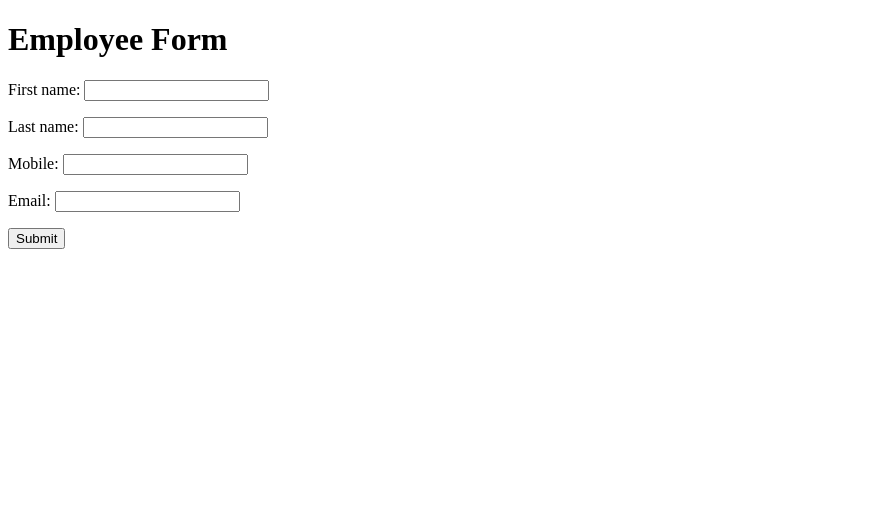
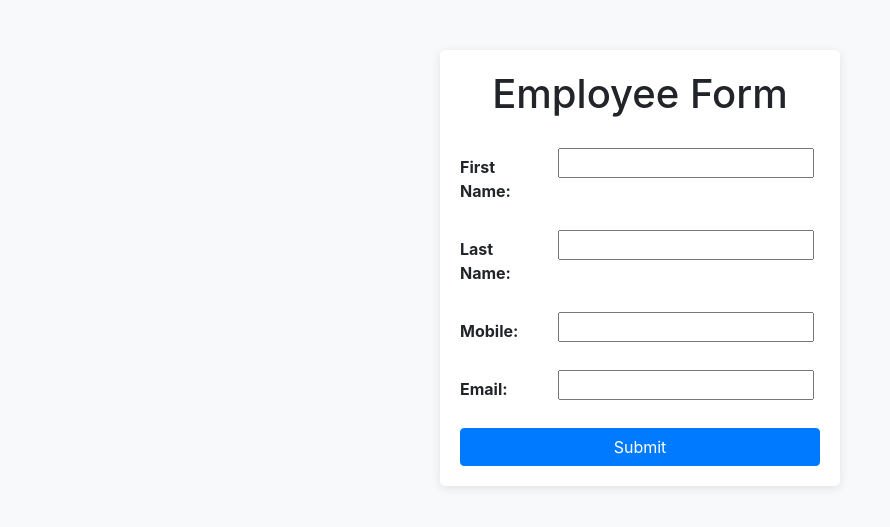
Before and after one commit to Arshratchu/Employee_management, a Django app: page /create/ in a window 1280 px wide. Shown: the top 527 px of the page, without its empty margins (0-890 px from the left). Run offline with Django 3.2, Linux system fonts and the light colour scheme; some libraries are stand-ins or nearby versions.

Commit message:
Updated employee_form.html

```diff
--- a/employees/templates/employees/employee_form.html
+++ b/employees/templates/employees/employee_form.html
@@ -4,14 +4,75 @@
 <html>
 <head>
     <title>Employee Form</title>
+    <!-- Add Bootstrap CSS -->
+    <link rel="stylesheet" href="https://stackpath.bootstrapcdn.com/bootstrap/4.5.0/css/bootstrap.min.css">
+    <style>
+        body {
+            background-color: #f8f9fa;
+        }
+
+        .container {
+            max-width: 400px;
+            margin: 50px auto;
+            padding: 20px;
+            background-color: #fff;
+            border-radius: 5px;
+            box-shadow: 0px 2px 10px rgba(0, 0, 0, 0.1);
+        }
+
+        h1 {
+            text-align: center;
+            margin-bottom: 30px;
+        }
+
+        .form-group {
+            margin-bottom: 20px;
+        }
+
+        label {
+            font-weight: bold;
+        }
+
+        button[type="submit"] {
+            width: 100%;
+        }
+    </style>
 </head>
 <body>
-    <h1>Employee Form</h1>
+    <div class="container">
+        <h1>Employee Form</h1>
 
-    <form method="post">
-        {% csrf_token %}
-        {{ form.as_p }}
-        <button type="submit">Submit</button>
-    </form>
+        <form method="post">
+            {% csrf_token %}
+            <div class="form-group row">
+                <label for="{{ form.first_name.id_for_label }}" class="col-sm-3 col-form-label">First Name:</label>
+                <div class="col-sm-9">
+                    {{ form.first_name }}
+                </div>
+            </div>
+            <div class="form-group row">
+                <label for="{{ form.last_name.id_for_label }}" class="col-sm-3 col-form-label">Last Name:</label>
+                <div class="col-sm-9">
+                    {{ form.last_name }}
+                </div>
+            </div>
+            <div class="form-group row">
+                <label for="{{ form.mobile.id_for_label }}" class="col-sm-3 col-form-label">Mobile:</label>
+                <div class="col-sm-9">
+                    {{ form.mobile }}
+                </div>
+            </div>
+            <div class="form-group row">
+                <label for="{{ form.email.id_for_label }}" class="col-sm-3 col-form-label">Email:</label>
+                <div class="col-sm-9">
+                    {{ form.email }}
+                </div>
+            </div>
+            <button class="btn btn-primary" type="submit">Submit</button>
+        </form>
+    </div>
+
+    <!-- Add Bootstrap JavaScript -->
+    <script src="https://stackpath.bootstrapcdn.com/bootstrap/4.5.0/js/bootstrap.min.js"></script>
 </body>
 </html>
```
